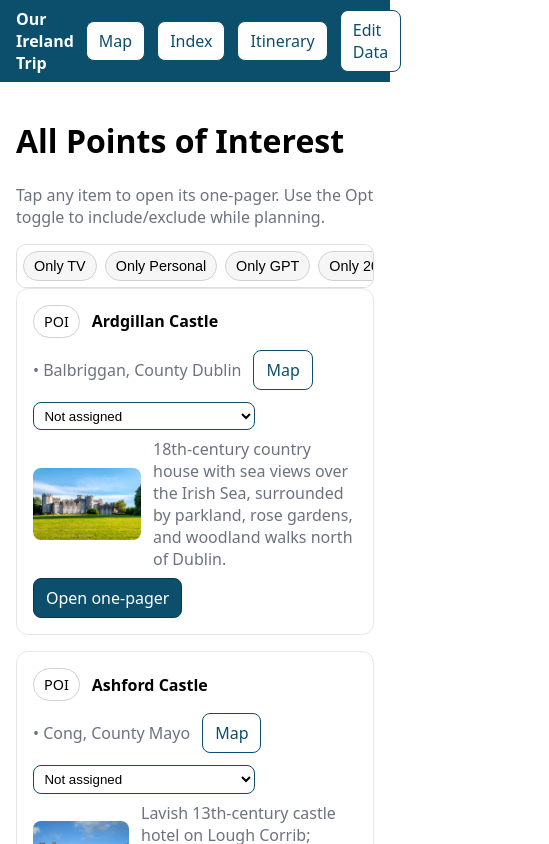
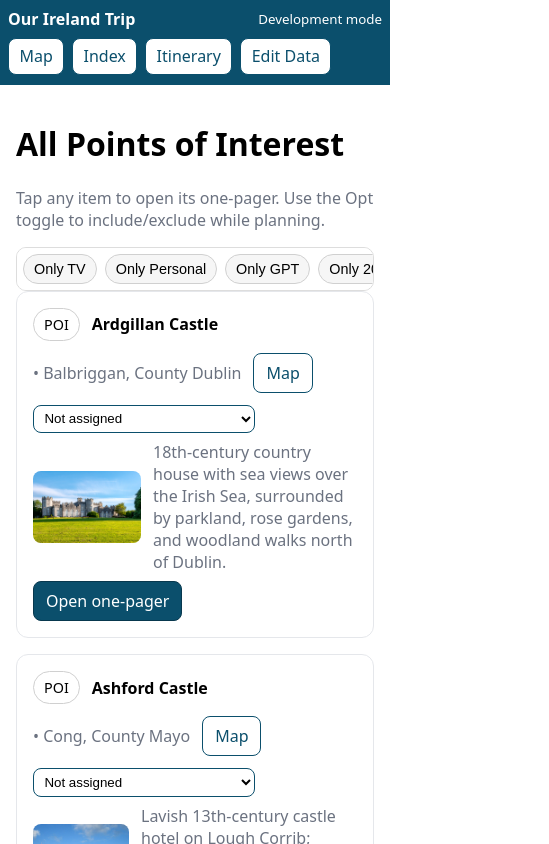
Before and after one commit to nuttzy/ireland-planner, a React (Vite) app: page /#/index in a window 390 px wide. Shown: the top 844 px of the page, 549 px wide, since content can reach past the window. Built offline with nearby package versions, Linux system fonts and the light colour scheme.

Commit message:
ui: responsive navbar and favicon

```diff
--- a/index.html
+++ b/index.html
@@ -4,6 +4,8 @@
     <meta charset="UTF-8" />
     <meta name="viewport" content="width=device-width, initial-scale=1.0" />
     <link rel="manifest" href="%BASE_URL%manifest.webmanifest">
+    <link rel="icon" type="image/png" sizes="192x192" href="%BASE_URL%assets/icon-192.png" />
+    <link rel="apple-touch-icon" href="%BASE_URL%assets/icon-192.png" />
     <meta name="theme-color" content="#0b4f6c" />
     <title>Ireland Trip</title>
   </head>
--- a/src/main.tsx
+++ b/src/main.tsx
@@ -13,8 +13,8 @@ import PwaStatus from './components/PwaStatus'
 
 const Root = () => (
   <HashRouter>
-    <div className="topbar">
-      <Link to="/" style={{ color: 'white', fontWeight: 700 }}>Our Ireland Trip</Link>
+    <header className="topbar">
+      <Link to="/" className="topbar-brand">Our Ireland Trip</Link>
 
 {/* <button
   className="btn"
@@ -26,14 +26,14 @@ const Root = () => (
 >
   Map
 </button> */}
-      <Link to="/?reset=1" className="btn">Map</Link>
-
-      <Link to="/index" className="btn">Index</Link>
-      <Link to="/itinerary" className="btn">Itinerary</Link>
-      <Link to="/editor" className="btn">Edit Data</Link>
-      <div className="spacer" />
+      <nav className="topbar-nav" aria-label="Primary navigation">
+        <Link to="/?reset=1" className="btn">Map</Link>
+        <Link to="/index" className="btn">Index</Link>
+        <Link to="/itinerary" className="btn">Itinerary</Link>
+        <Link to="/editor" className="btn">Edit Data</Link>
+      </nav>
       <PwaStatus />
-    </div>
+    </header>
     <Routes>
       <Route path="/" element={<App />} />
       <Route path="/index" element={<IndexPage />} />
--- a/src/styles/global.css
+++ b/src/styles/global.css
@@ -2,7 +2,35 @@ html, body, #root { height: 100%; margin: 0; }
 body { font-family: system-ui, -apple-system, Segoe UI, Roboto, Helvetica, Arial, sans-serif; }
 a { color: #0b4f6c; text-decoration: none; }
 .container { max-width: 960px; margin: 0 auto; padding: 1rem; }
-.topbar { display: flex; gap: 0.75rem; align-items: center; padding: 0.5rem 1rem; background: #0b4f6c; color: #fff; }
+.topbar {
+  position: sticky;
+  top: 0;
+  z-index: 2000;
+  display: grid;
+  grid-template-columns: max-content minmax(0, 1fr) max-content;
+  grid-template-areas: "brand nav status";
+  gap: 0.75rem;
+  align-items: center;
+  padding: 0.5rem 1rem;
+  background: #0b4f6c;
+  color: #fff;
+}
+.topbar-brand {
+  grid-area: brand;
+  color: #fff;
+  font-weight: 700;
+  white-space: nowrap;
+}
+.topbar-nav {
+  grid-area: nav;
+  display: flex;
+  min-width: 0;
+  gap: 0.75rem;
+  overflow-x: auto;
+  overscroll-behavior-x: contain;
+  -webkit-overflow-scrolling: touch;
+}
+.topbar-nav .btn { flex: 0 0 auto; }
 .spacer { flex: 1; }
 .btn { padding: 0.5rem 0.75rem; border-radius: 8px; border: 1px solid #0b4f6c; background: #fff; cursor: pointer; }
 .btn.primary { background: #0b4f6c; color: #fff; border-color: #08384e; }
@@ -13,5 +41,24 @@ a { color: #0b4f6c; text-decoration: none; }
 .map-wrap { height: calc(100vh - 58px); }
 .tooltip-img { width: 180px; height: 100px; object-fit: cover; border-radius: 8px; display: block; margin-bottom: 6px; }
 .muted { color: #6b7280; }
-.pwa-status { white-space: nowrap; }
+.pwa-status { grid-area: status; justify-self: end; white-space: nowrap; }
 .pwa-status.btn { padding: 0.3rem 0.55rem; }
+
+@media (max-width: 640px) {
+  .topbar {
+    grid-template-columns: minmax(0, 1fr) max-content;
+    grid-template-areas:
+      "brand status"
+      "nav nav";
+    gap: 0.5rem;
+    padding: 0.5rem;
+  }
+
+  .topbar-nav {
+    gap: 0.5rem;
+    padding-bottom: 0.125rem;
+    scrollbar-width: thin;
+  }
+
+  .topbar-nav .btn { padding: 0.4rem 0.65rem; }
+}
```
